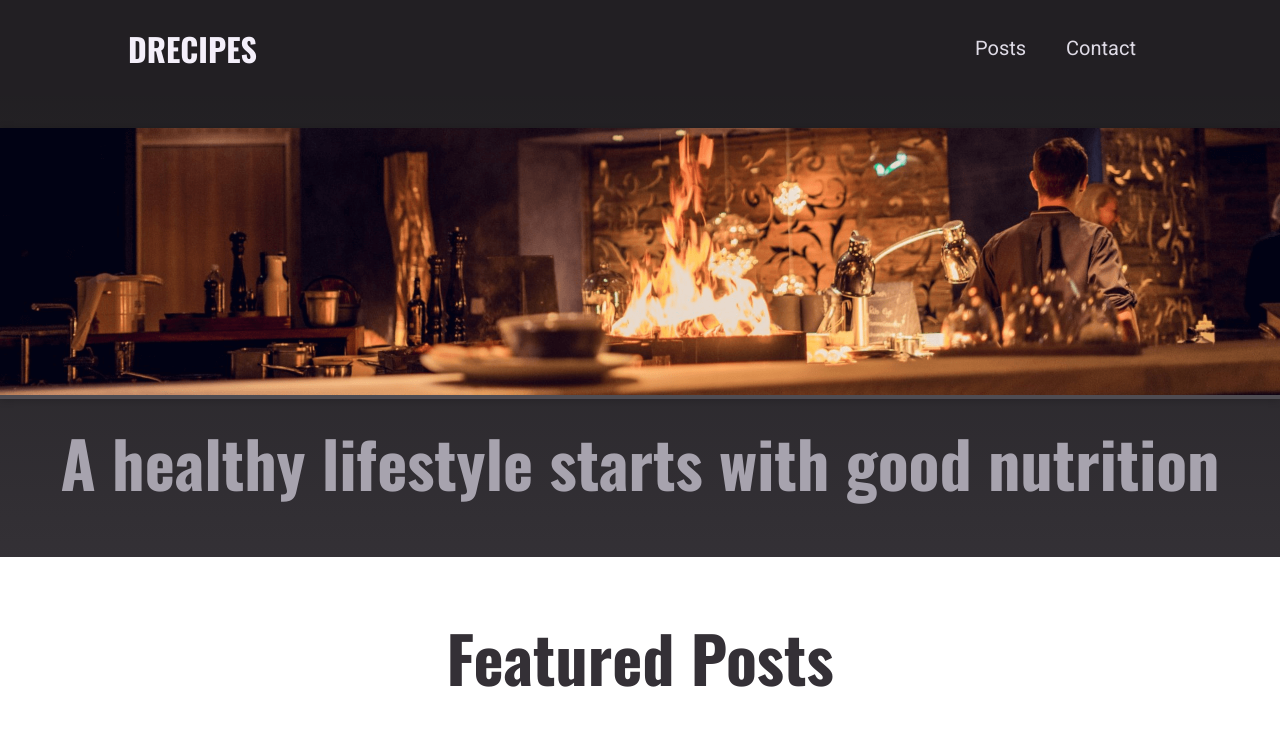
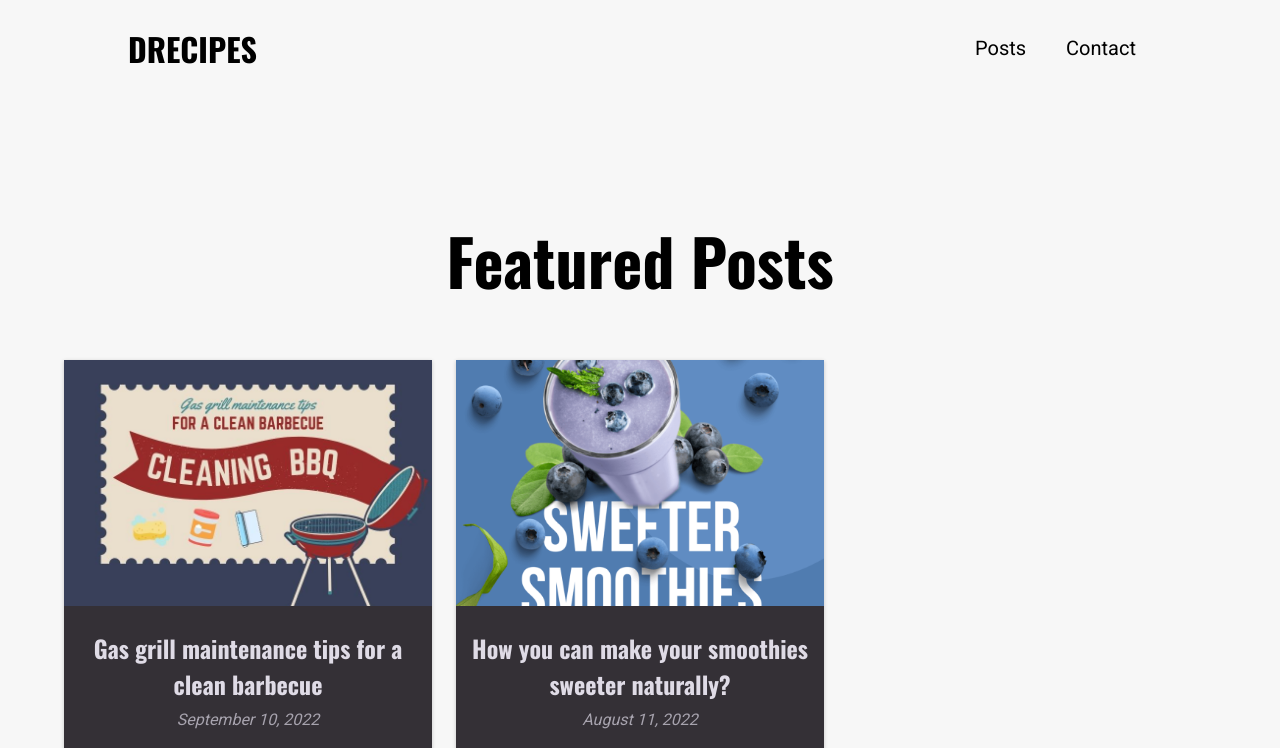
Before and after one commit to gyunsan/drecipes, a Next.js app: page / in a window 1280 px wide. Shown: the top 748 px of the page. Built offline with nearby package versions, Linux system fonts and the light colour scheme.

Commit message:
css colors

```diff
--- a/components/home-page/featured-posts.module.css
+++ b/components/home-page/featured-posts.module.css
@@ -6,7 +6,7 @@
 
 .latest h2 {
   font-size: var(--size-8);
-  color: var(--color-grey-800);
+  color: #000;
   text-align: center;
 }
 
--- a/components/home-page/hero.js
+++ b/components/home-page/hero.js
@@ -5,7 +5,7 @@ import classes from './hero.module.css';
 function Hero() {
   return (
     <section className={classes.hero}>
-      <div className={classes.image}>
+      {/* <div className={classes.image}>
         <Image
           src='/images/site/slider.png'
           alt='An image showing drecipe logo'
@@ -13,7 +13,7 @@ function Hero() {
           height={400}
         />
       </div>
-      <h1>A healthy lifestyle starts with good nutrition</h1>
+      <h1>A healthy lifestyle starts with good nutrition</h1> */}
     </section>
   );
 }
--- a/components/home-page/hero.module.css
+++ b/components/home-page/hero.module.css
@@ -1,10 +1,6 @@
 .hero {
   text-align: center;
-  background-image: linear-gradient(
-    to bottom,
-    var(--color-grey-900),
-    var(--color-grey-800)
-  );
+  background-image:#f7f7f7;
   padding: var(--size-8) 0;
 }
 
@@ -26,12 +22,12 @@
 .hero h1 {
   font-size: var(--size-16);
   margin: var(--size-4) 0;
-  color: var(--color-grey-300);
+  color: #f7f7f7;
 }
 
 .hero p {
   font-size: var(--size-6);
-  color: var(--color-grey-200);
+  color: #000;
   width: 90%;
   max-width: 40rem;
   margin: auto;
--- a/components/layout/logo.module.css
+++ b/components/layout/logo.module.css
@@ -3,7 +3,7 @@
   font-size: var(--size-5);
   font-weight: bold;
   font-family: 'Oswald', sans-serif;
-  color: var(--color-grey-50);
+  color: #000;
 }
 
 @media (min-width: 768px) {
--- a/components/layout/main-navigation.module.css
+++ b/components/layout/main-navigation.module.css
@@ -1,7 +1,7 @@
 .header {
   width: 100%;
   height: 6rem;
-  background-color: var(--color-grey-900);
+  background-color: #f7f7f7;
   display: flex;
   justify-content: space-between;
   align-items: center;
@@ -21,14 +21,14 @@
 }
 
 .header a {
-  color: var(--color-grey-100);
+  color: #000;
   font-size: var(--size-4);
 }
 
 .header a:hover,
 .header a:active,
 .header a.active {
-  color: var(--color-grey-200);
+  color: var(--color-grey-500);
 }
 
 @media (min-width: 768px) {
--- a/components/posts/post-detail/post-content.module.css
+++ b/components/posts/post-detail/post-content.module.css
@@ -4,13 +4,13 @@
   margin: var(--size-8) auto;
   font-size: var(--size-5);
   line-height: var(--size-8);
-  background-color: var(--color-grey-100);
+  background-color: #f7f7f7;
   border-radius: 6px;
   padding: var(--size-4);
 }
 
 .content p {
-  color: var(--color-grey-800);
+  color: #000;
 }
 
 .content .image {
--- a/components/posts/post-detail/post-header.module.css
+++ b/components/posts/post-detail/post-header.module.css
@@ -1,7 +1,7 @@
 
 .header {
   padding-bottom: var(--size-8);
-  border-bottom: 8px solid var(--color-primary-100);
+  border-bottom: 8px solid #3b757e;
   margin: var(--size-4) 0;
   display: flex;
   flex-direction: column-reverse;
@@ -12,7 +12,7 @@
 
 .header h1 {
   font-size: var(--size-8);
-  color: var(--color-primary-500);
+  color: #000;
   margin: 0;
   line-height: initial;
   text-align: center;
--- a/pages/posts/[slug].js
+++ b/pages/posts/[slug].js
@@ -9,6 +9,7 @@ function PostDetailPage(props) {
     <Fragment>
       <Head>
         <title>{props.post.title}</title>
+        <meta name="title" content={props.post.title}/>
         <meta name='description' content={props.post.excerpt} />
       </Head>
       <PostContent post={props.post} />
--- a/styles/globals.css
+++ b/styles/globals.css
@@ -43,8 +43,8 @@ body {
   --size-40: 10rem;
 
   margin: 0;
-  background-color: #fff;
-  color: #252525;
+  background-color: #F7F7F7;
+  color: #000;
   font-family: 'Roboto', sans-serif;
 }
 
```
Also changed, not shown: components/contact/contact-form.module.css (+4 -5 lines).
